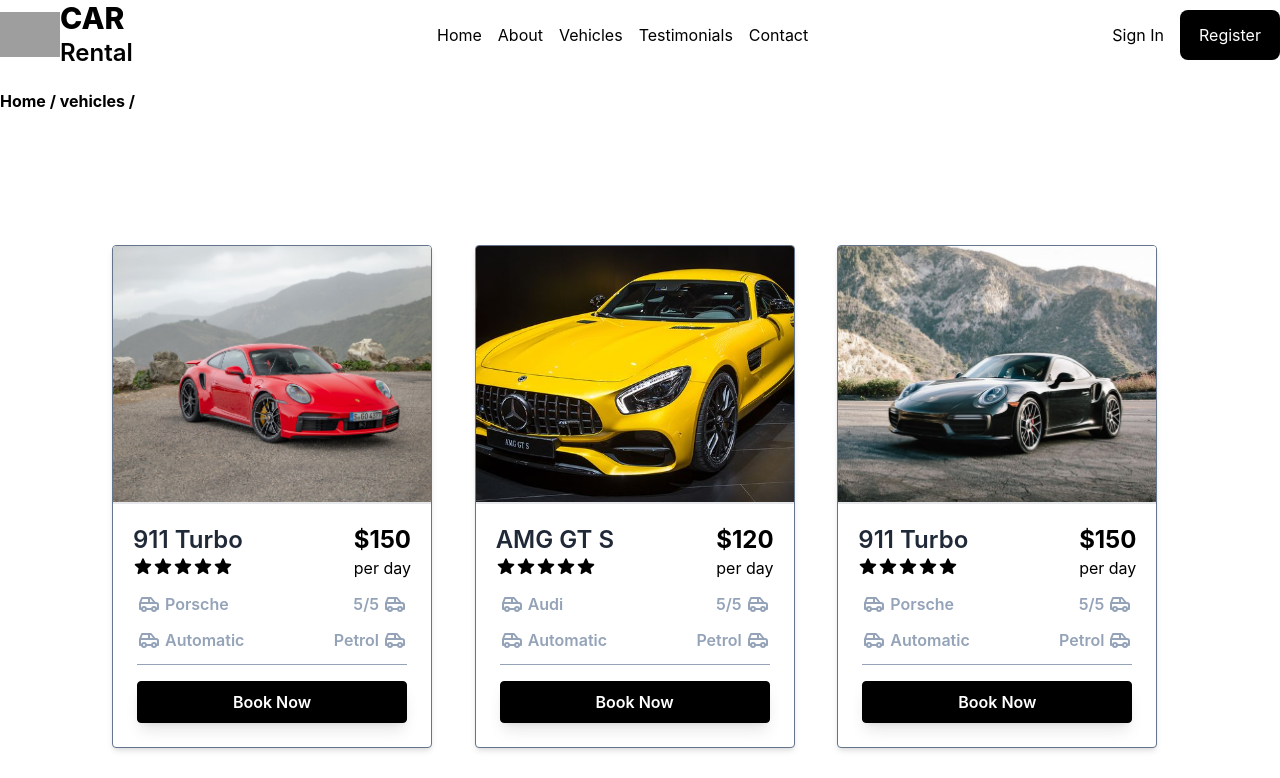
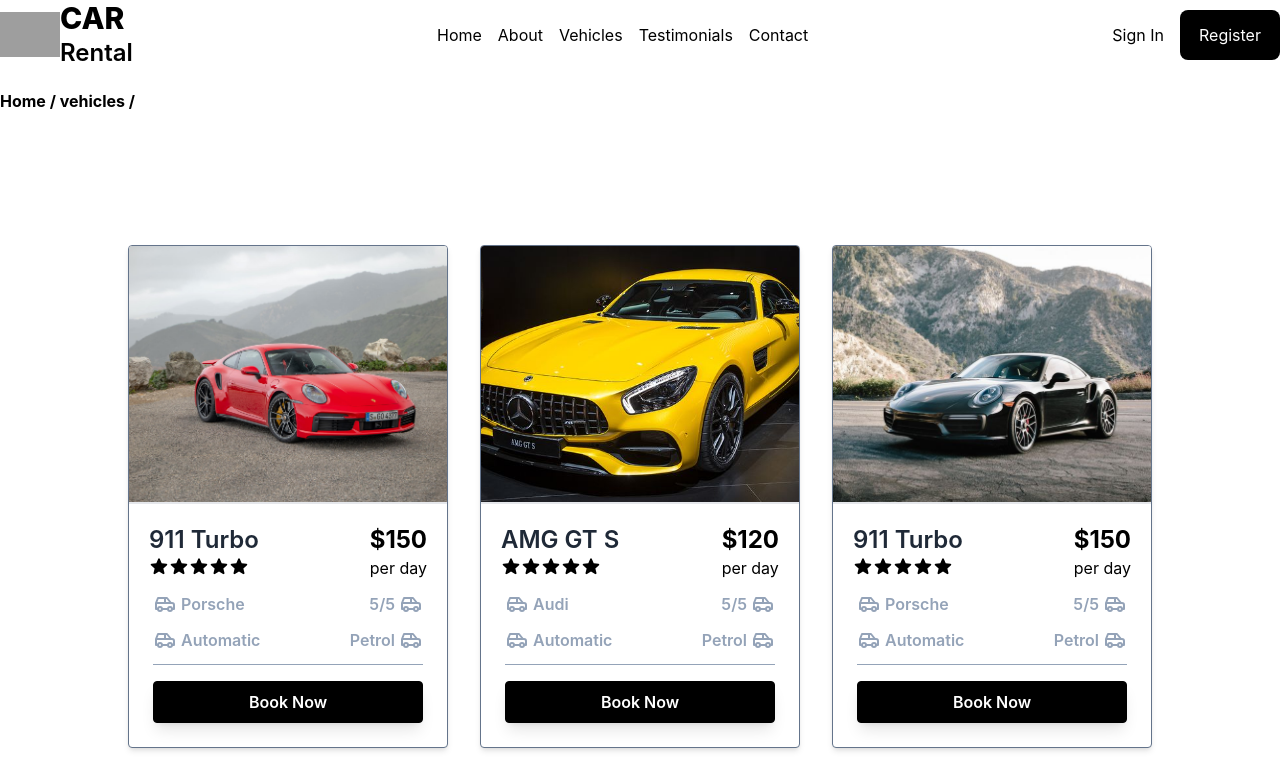
Before and after one commit to TheSh4h/Car-Rental-App, a React (Vite) app: page /vehicles in a window 1280 px wide. Shown: the top 778 px of the page. Built offline with nearby package versions, Linux system fonts and the light colour scheme; grey boxes are pictures that could not be loaded.

Commit message:
grid fixed

```diff
--- a/src/pages/Vehicles/Vehicles.jsx
+++ b/src/pages/Vehicles/Vehicles.jsx
@@ -5,8 +5,8 @@
 const Vehicles = () => {
 
     return (
-        <div className="">
-            <div className="m-28 grid grid-cols-3 gap-8">
+        <div className="flex flex-col justify-center items-center my-28">
+            <div className="grid grid-cols-1 md:grid-cols-2 lg:grid-cols-3 gap-8">
                 {
                     cars.map((car) => {
                         return <CarCard car={car} />
```
